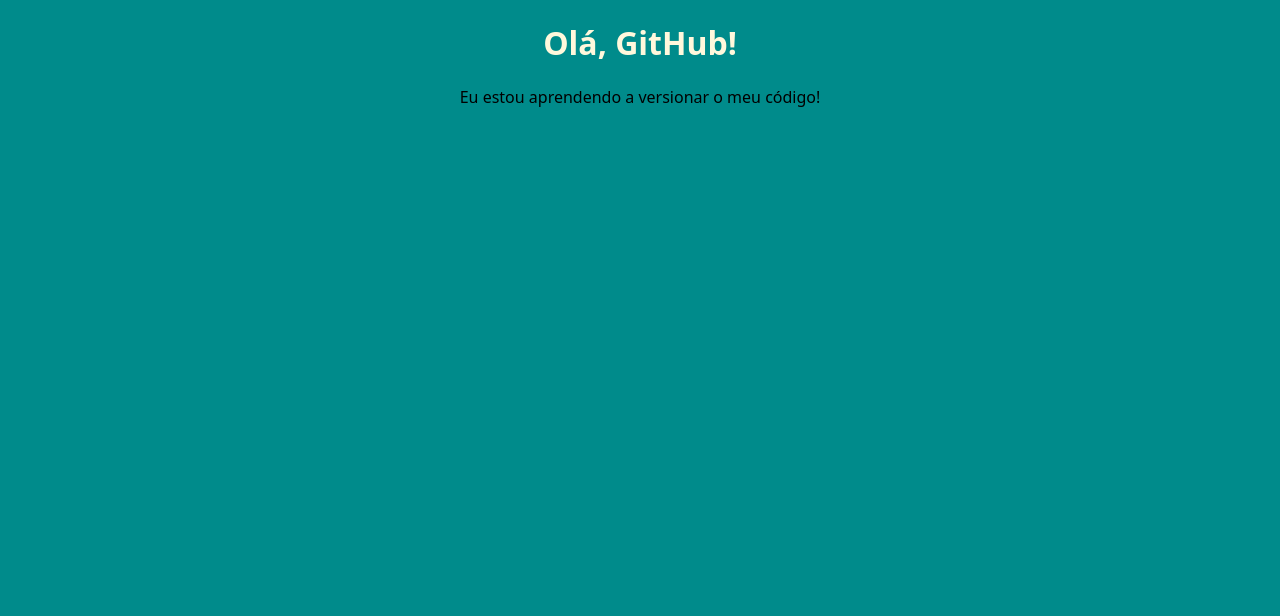
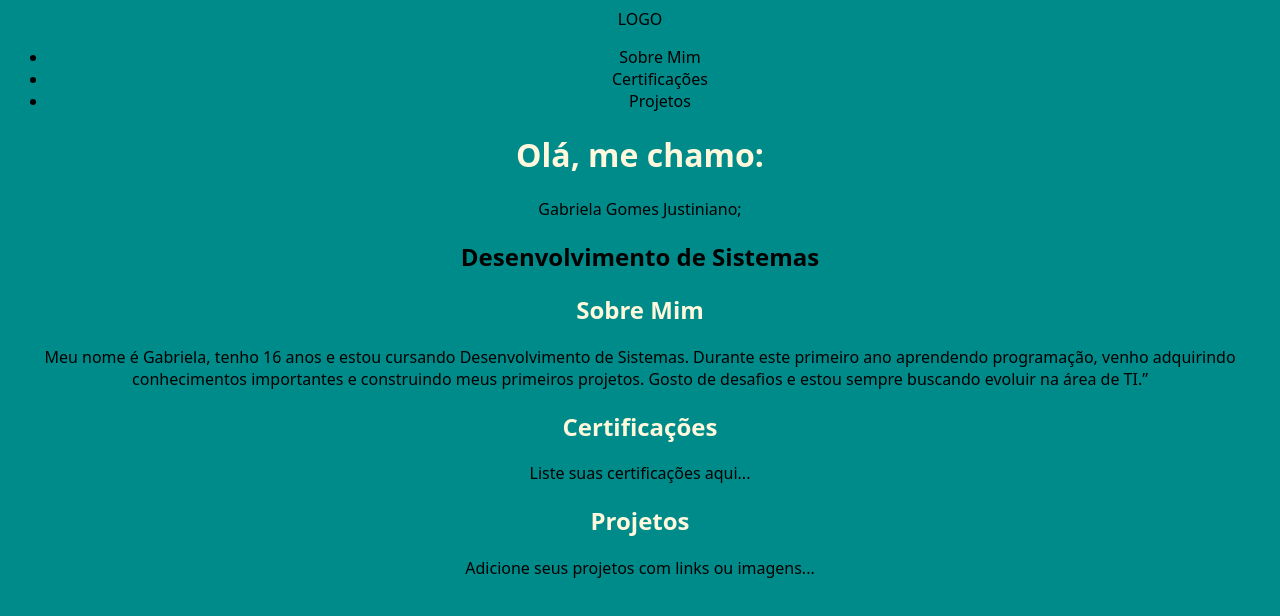
Before and after one commit to ggabrielagomes09-star/portfolio-desenvolvedor, a plain HTML site: page index.html in a window 1280 px wide. Drawn offline with Linux system fonts and the light colour scheme.

Commit message:
primeira página portfolio

```diff
--- a/index.html
+++ b/index.html
@@ -7,7 +7,42 @@
     <link rel="stylesheet" href="style.css"
 </head>
 <body>
-    <h1>Olá, GitHub!</h1>
-    <p>Eu estou aprendendo a versionar o meu código!</p>
+
+     <header>
+        <div class="logo">LOGO</div>
+
+        <nav>
+            <ul>
+                <li class="menu-item" data-section="sobre">Sobre Mim</li>
+                <li class="menu-item" data-section="certificacoes">Certificações</li>
+                <li class="menu-item" data-section="projetos">Projetos</li>
+            </ul>
+        </nav>
+    </header>
+
+    <h1>Olá, me chamo:</h1>
+    <p>Gabriela Gomes Justiniano;</p>
+
+    <header>
+        <h2>Desenvolvimento de Sistemas</h2>
+
+        <section id="conteudo">
+        <div id="sobre" class="secao ativa">
+            <h1>Sobre Mim</h1>
+            <p>Meu nome é Gabriela, tenho 16 anos e estou cursando Desenvolvimento de Sistemas. Durante este primeiro ano aprendendo programação, venho adquirindo conhecimentos importantes e construindo meus primeiros projetos. Gosto de desafios e estou sempre buscando evoluir na área de TI.”</p>
+        </div>
+
+        <div id="certificacoes" class="secao">
+            <h1>Certificações</h1>
+            <p>Liste suas certificações aqui...</p>
+        </div>
+
+        <div id="projetos" class="secao">
+            <h1>Projetos</h1>
+            <p>Adicione seus projetos com links ou imagens...</p>
+        </div>
+    </section>
+
+    </header>
 </body>
 </html>
```
